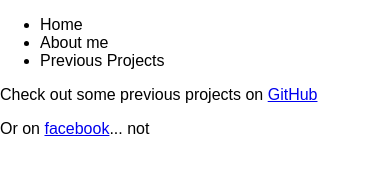
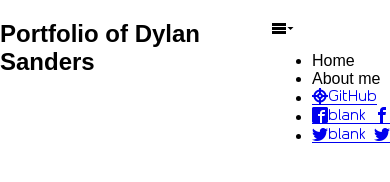
Before and after one commit to dylanjsa90/301-portfolio, a plain HTML site: page index.html in a window 390 px wide. Drawn offline with Linux system fonts and the light colour scheme.

Commit message:
added font-icons worked on nav bar and responsive menu for mobile

```diff
--- /dev/null
+++ b/icons.css
@@ -0,0 +1,36 @@
+@font-face {
+	font-family: 'icomoon';
+	src:url('styles/fonts/IcoMoon-Free.ttf');
+	font-weight: normal;
+	font-style: normal;
+}
+
+[class^="icon-"], [class*=" icon-"] {
+	font-family: 'icomoon';
+	speak: none;
+	font-style: normal;
+	font-weight: normal;
+	font-variant: normal;
+	text-transform: none;
+	line-height: 1;
+
+	/* Better Font Rendering =========== */
+	-webkit-font-smoothing: antialiased;
+	-moz-osx-font-smoothing: grayscale;
+}
+
+.icon-menu::before {
+  content: "\e9bf";
+}
+
+.icon-twitter::before {
+  content: "\ea96";
+}
+
+.icon-facebook::before {
+  content: "\ea91";
+}
+
+.icon-github::before {
+  content: "\e9b3";
+}
--- a/index.html
+++ b/index.html
@@ -3,20 +3,25 @@
   <head>
     <title>Dylan's Portfolio</title>
     <meta name="viewport" content="width=device-width, initial-scale=1">
-    <link href="vendor/styles/normalize.css" rel="stylesheet" type="text/css">
-    <link rel="stylesheet" href="base.css" type="text/css">
-    <link rel="stylesheet" href="layout.css" type="text/css">
-    <link rel="stylesheet" href="modules.css" type="text/css">
+    <link href="vendor/normalize.css" rel="stylesheet" type="text/css">
+    <link rel="stylesheet" href="icons.css" type="text/css">
+    <link rel="stylesheet" href="styles/base.css" type="text/css">
+    <link rel="stylesheet" href="styles/layout.css" type="text/css">
+    <link rel="stylesheet" href="styles/modules.css" type="text/css">
   </head>
   <body>
-    <div class="nav">
-      <ul>
-        <li>Home</li>
-        <li>About me</li>
-        <li>Previous Projects</li>
-      </ul>
-    </div>
-    <p>Check out some previous projects on <a href="https://github.com/dylanjsa90">GitHub</a></p>
-    <p>Or on <a href="https://www.facebook.com">facebook</a>... not</p>
+    <header>
+      <nav class="main-nav">
+        <div class="icon-menu"></div>
+        <ul>
+          <li>Home</li>
+          <li>About me</li>
+          <li><a href="https://github.com/dylanjsa90" class="icon-github">GitHub</a></li>
+          <li><a href="https://www.facebook.com" class="icon-facebook">blank facebook</a></li>
+          <li><a href="https://www.twitter.com" class="icon-twitter">blank twitter</a></li>
+        </ul>
+      </nav>
+    </header>
+    <h2>Portfolio of Dylan Sanders</h2>
   </body>
 </html>
--- a/modules.css
+++ /dev/null
@@ -1,3 +0,0 @@
-@media only screen and (min-width: 640px) {
-
-}
--- a/base.css
+++ b/styles/base.css
@@ -1,5 +1,5 @@
 p {
-  font-size: 16px;
+  font-size: 1em;
 }
 
 img {
--- /dev/null
+++ b/styles/modules.css
@@ -0,0 +1,20 @@
+.main-nav {
+  float: right;
+}
+.main-nav ul {
+  display: inline-block;
+}
+
+.main-nav:hover ul{
+  display: block;
+}
+
+@media only screen and (min-width: 640px) {
+  .icon-menu {
+    display: none;
+  }
+
+  .main-nav:hover {
+    display: inline-block;
+  }
+}
```
Also changed, not shown: styles/fonts/IcoMoon-Free.ttf (added), styles/layout.css (line endings or trailing spaces), vendor/normalize.css.
